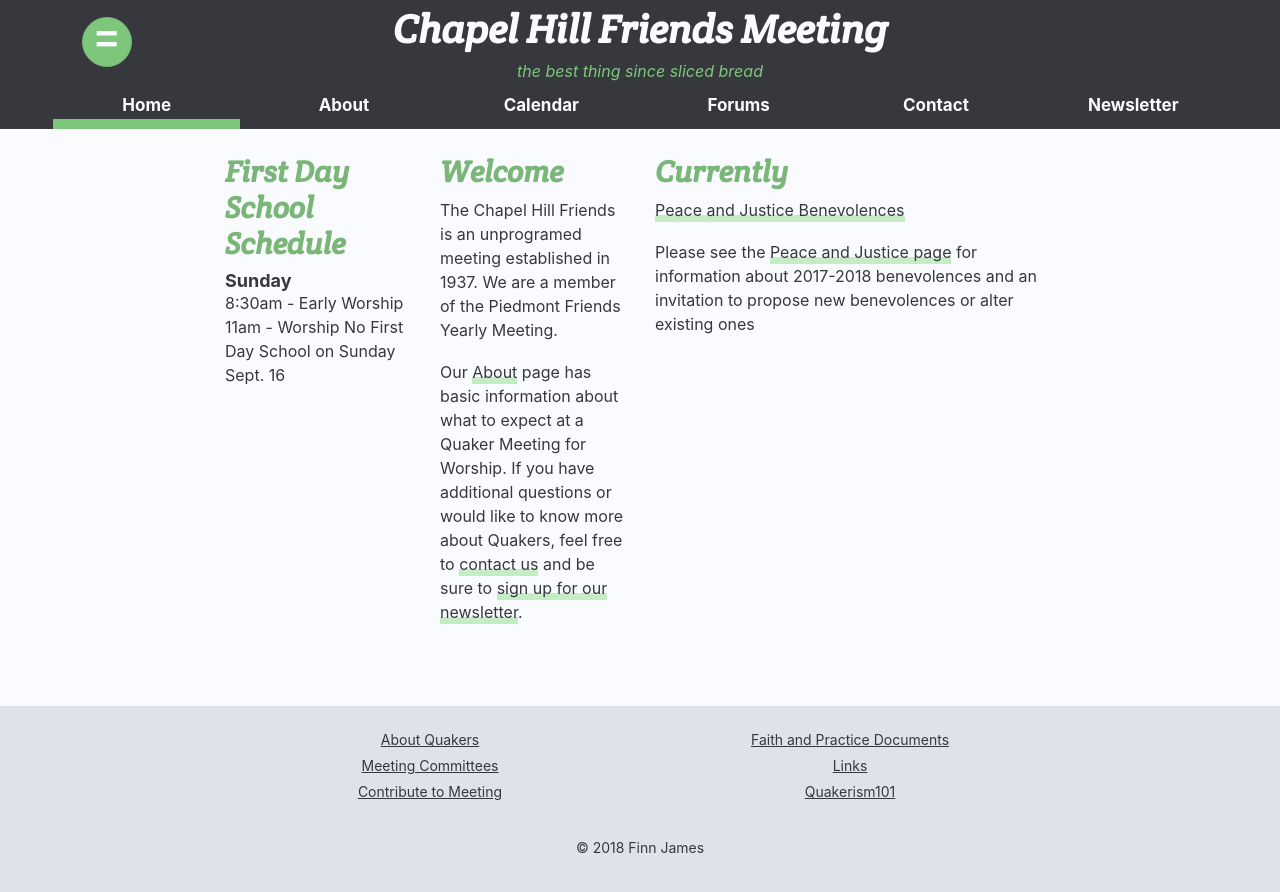
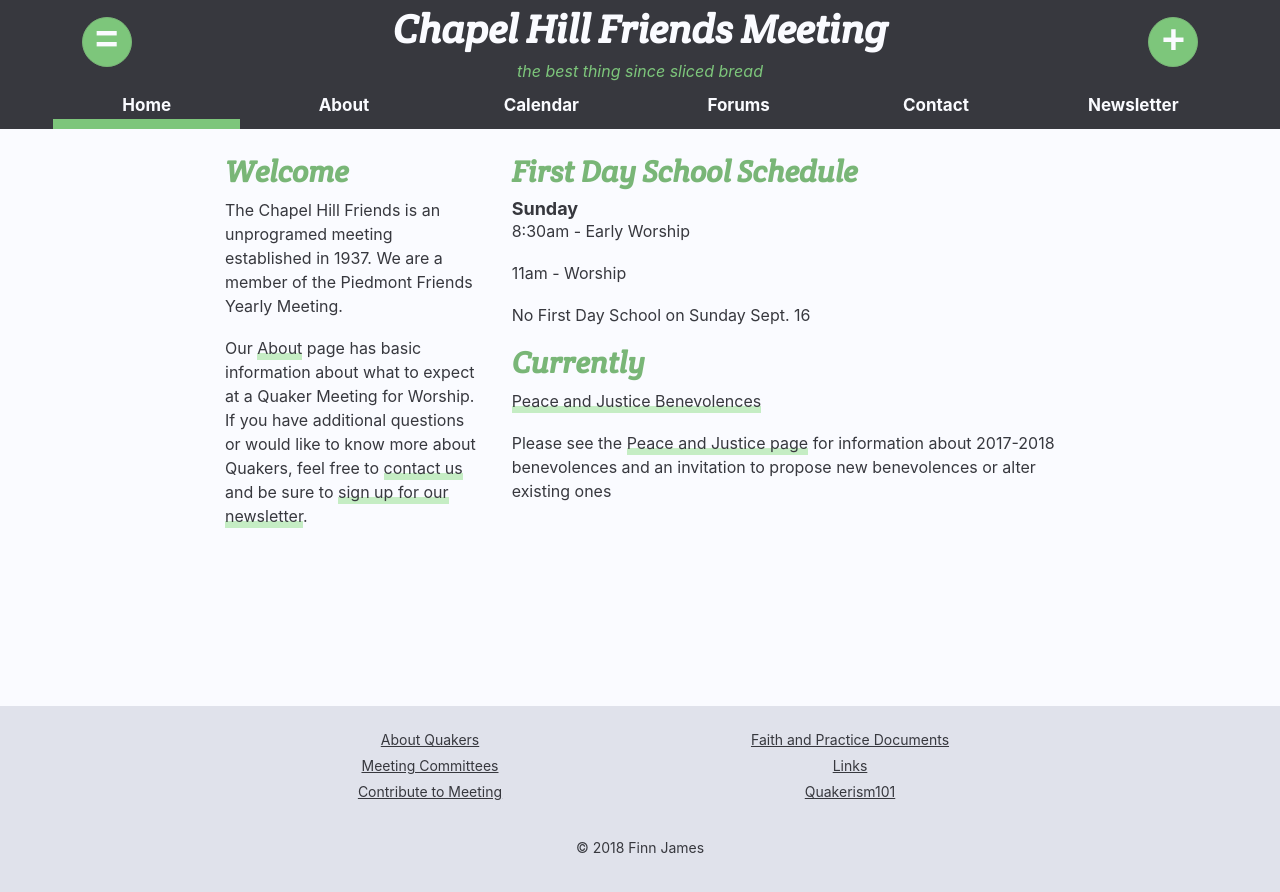
Before and after one commit to finnjames/radiolevity.com, a Jekyll site: the page built from pages/index.md, in a window 1280 px wide. Shown: the top 892 px of the page. Built offline with Jekyll 4.4.1, drawn with Linux system fonts in a browser that asks for light colours.

```diff
--- a/_includes/fds-schedule.md
+++ b/_includes/fds-schedule.md
@@ -1,5 +1,7 @@
 # First Day School Schedule
 ## Sunday
 8:30am - Early Worship
+
 11am - Worship
+
 No First Day School on Sunday Sept. 16
--- a/_layouts/default.html
+++ b/_layouts/default.html
@@ -43,7 +43,7 @@
 <body>
   <div class="container-fluid" id="header">
     <div class="row">
-      <div class="col-sm-2" style="padding: 0px">
+      <div class="col-sm-2 col-6 order-sm-0 order-1" style="padding: 0px">
         <button
           type="button"
           id="diversityPop"
@@ -56,24 +56,35 @@
           <div>=</div>
         </button>
       </div>
-      <div class="col-sm-8">
+      <div class="col-sm-8 order-sm-1 order-0">
         <div class="row">
           <div class="col" id="chfmText">
             Chapel Hill Friends Meeting
           </div>
         </div>
-        <div class="row">
+        <div class="row d-none d-sm-block">
           <div class="col" id="slogan">
             Quakers!
           </div>
         </div>
       </div>
-      <div class="col">
+      <div class="col-sm-2 col-6 order-sm-2 order-3">
+          <button
+          type="button"
+          id="contactPop"
+          class="btn btn-success mx-auto"
+          data-toggle="popover"
+          data-placement="bottom"
+          data-trigger="focus"
+          title="Contact Us"
+          >
+          <div>+</div>
+        </button>
       </div>
     </div>
     <div class="row pr-md-5 pl-md-5" id="navbar">
       {% for item in site.data.navigation %}
-        <div class="col navElement">
+        <div class="col-sm col-4 navElement">
           <a href="{{ item.link }}" {% if page.url == item.link %}class="currentPage"{% endif %}>
             {{ item.name }}
           </a>
--- a/_sass/main.scss
+++ b/_sass/main.scss
@@ -97,7 +97,7 @@ a:hover, a:visited, a:link, a:active {
   }
 }
 
-#diversityPop {
+#diversityPop, #contactPop {
   $diameter: 50px;
   width: $diameter;
   height: $diameter;
@@ -111,7 +111,7 @@ a:hover, a:visited, a:link, a:active {
   padding: 0px;
   @include vertical-center();
   div {
-    margin-top: -$diameter/6;
+    margin-top: -$diameter*11/60;
   }
 }
 
@@ -138,9 +138,7 @@ a:hover, a:visited, a:link, a:active {
   color: $color1;
   .navElement {
     text-align: center;
-    padding: 5px;
-    margin: 0px 5px 0px;
-    padding: 10px 0px 0px;
+    padding: 10px 5px 0px;
   }
   a {
     text-decoration: none;
@@ -195,7 +193,7 @@ a:hover, a:visited, a:link, a:active {
   }
 }
 
-.pagecontent {
+.pagecontent, .popover {
   a {
     color: $color1;
     transition: color 200ms;
--- a/assets/js/js-html.js
+++ b/assets/js/js-html.js
@@ -12,4 +12,10 @@ var newsletterPop = `
   </form>
 `;
 
+var contactPop = `
+  <div>531 Raleigh Road, Chapel Hill, NC 27514</div>
+  <div><a href="mailto:friends@chapelhillfriends.org">friends@chapelhillfriends.org</a></div>
+  <div>919.929.5377</div>
+`;
+
 // end o' the jQuery
--- a/assets/js/script.js
+++ b/assets/js/script.js
@@ -18,9 +18,14 @@ $(function () {
 });
 
 
-// diversity popover
+// diversity and contact popovers
 $(function () {
-  $('#diversityPop').popover()
+  $('#diversityPop').popover();
+  $('#contactPop').popover({
+    title: 'Contact Us',
+    html: true,
+    content: contactPop,
+  });
 })
 
 // make the nav item underlines
--- a/pages/index.md
+++ b/pages/index.md
@@ -5,15 +5,13 @@ permalink: /
 ---
 <div class="container" style="margin-top: -20px;">
   <div class="row justify-content-center">
-    <div class="col-lg-3 col-md order-lg-0 order-1">
-      {% capture fds-schedule-include %}{% include fds-schedule.md %}{% endcapture %}
-      {{ fds-schedule-include | markdownify }}
-    </div>
-    <div class="col-lg-3 col-md order-lg-1 order-2">
+    <div class="col-lg-4 col-md">
       {% capture welcome-include %}{% include welcome.md %}{% endcapture %}
       {{ welcome-include | markdownify }}
     </div>
-    <div class="col-lg-6 order-lg-2 order-0">
+    <div class="col-lg-8">
+      {% capture fds-schedule-include %}{% include fds-schedule.md %}{% endcapture %}
+      {{ fds-schedule-include | markdownify }}
       {% capture currently-include %}{% include currently.md %}{% endcapture %}
       {{ currently-include | markdownify }}
     </div>
```
Also changed, not shown: 12 other files.
